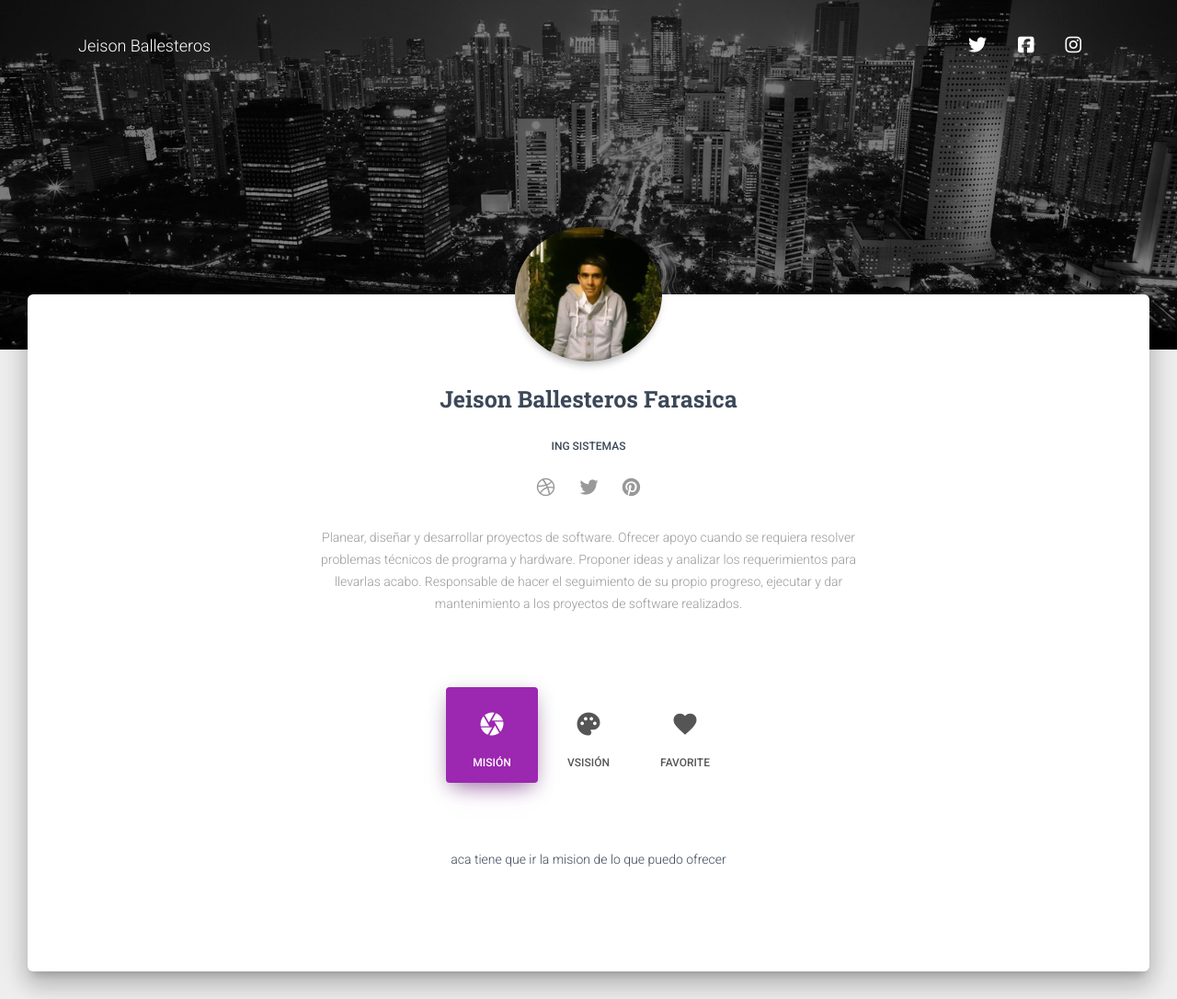
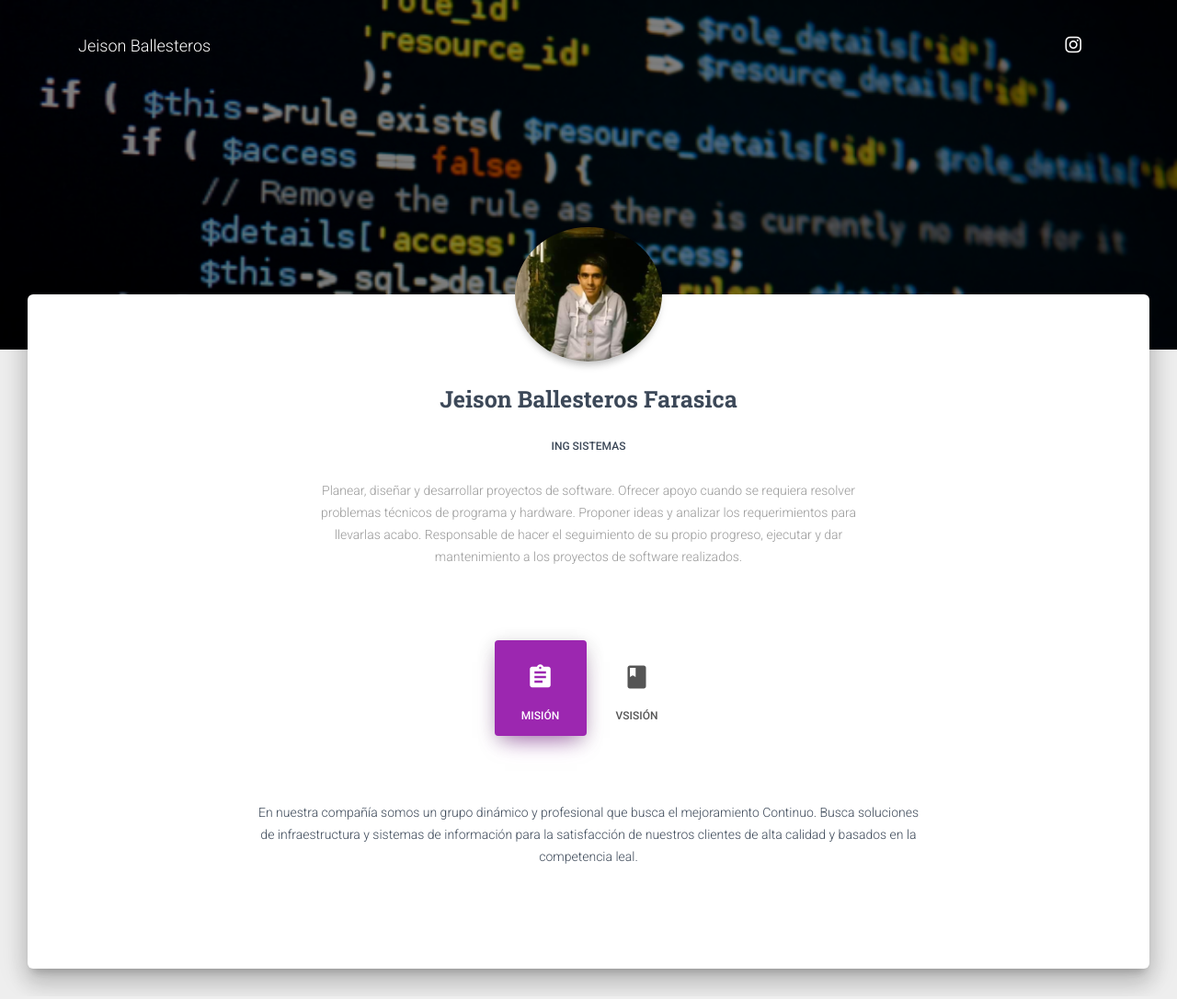
Before and after one commit to FarasicaJeison/LineaEnfasis, a website: page JeisonBallesteros.html in a window 1280 px wide. Shown: the whole page at 92% size. Drawn offline with Linux system fonts and the light colour scheme; some packages are replaced by stand-ins of ours.

Commit message:
algunnos arreglos

```diff
--- a/JeisonBallesteros.html
+++ b/JeisonBallesteros.html
@@ -51,18 +51,9 @@
         <ul class="navbar-nav ml-auto">
 
 
+
           <li class="nav-item">
-            <a class="nav-link" rel="tooltip" title="" data-placement="bottom" href="https://twitter.com/CreativeTim" target="_blank" data-original-title="Follow us on Twitter">
-              <i class="fa fa-twitter"></i>
-            </a>
-          </li>
-          <li class="nav-item">
-            <a class="nav-link" rel="tooltip" title="" data-placement="bottom" href="https://www.facebook.com/CreativeTim" target="_blank" data-original-title="Like us on Facebook">
-              <i class="fa fa-facebook-square"></i>
-            </a>
-          </li>
-          <li class="nav-item">
-            <a class="nav-link" rel="tooltip" title="" data-placement="bottom" href="https://www.instagram.com/CreativeTimOfficial" target="_blank" data-original-title="Follow us on Instagram">
+            <a class="nav-link" rel="tooltip" title="" data-placement="bottom" href="https://www.instagram.com/soy.jeiison/" target="_blank" data-original-title="Follow us on Instagram">
               <i class="fa fa-instagram"></i>
             </a>
           </li>
@@ -70,7 +61,7 @@
       </div>
     </div>
   </nav>
-  <div class="page-header header-filter" data-parallax="true" style="background-image: url('assets/img/city-profile.jpg');"></div>
+  <div class="page-header header-filter" data-parallax="true" style="background-image: url('assets/img/phpCode.png');"></div>
   <div class="main main-raised">
     <div class="profile-content">
       <div class="container">
@@ -83,10 +74,7 @@
               <div class="name">
                 <h3 class="title">Jeison Ballesteros Farasica</h3>
                 <h6>Ing sistemas</h6>
-                <a href="#pablo" class="btn btn-just-icon btn-link btn-dribbble"><i class="fa fa-dribbble"></i></a>
-                <a href="#pablo" class="btn btn-just-icon btn-link btn-twitter"><i class="fa fa-twitter"></i></a>
-                <a href="#pablo" class="btn btn-just-icon btn-link btn-pinterest"><i class="fa fa-pinterest"></i></a>
-              </div>
+                             </div>
             </div>
           </div>
         </div>
@@ -99,19 +87,19 @@
               <ul class="nav nav-pills nav-pills-icons justify-content-center" role="tablist">
                 <li class="nav-item">
                   <a class="nav-link active" href="#studio" role="tab" data-toggle="tab">
-                    <i class="material-icons">camera</i> Misión
+                    <i class="material-icons">assignment</i> Misión
                   </a>
                 </li>
                 <li class="nav-item">
                   <a class="nav-link" href="#works" role="tab" data-toggle="tab">
-                    <i class="material-icons">palette</i> Vsisión
+                    <i class="material-icons">book</i> Vsisión
                   </a>
                 </li>
-                <li class="nav-item">
+              <!--  <li class="nav-item">
                   <a class="nav-link" href="#favorite" role="tab" data-toggle="tab">
                     <i class="material-icons">favorite</i> Favorite
                   </a>
-                </li>
+                </li>-->
               </ul>
             </div>
           </div>
@@ -123,7 +111,9 @@
 
               </div>
                <div class="col-md-8 ml-auto">
-               <p>aca tiene que ir la mision de lo que puedo ofrecer</p>
+               <p>En nuestra compañía somos un grupo dinámico y profesional que busca el mejoramiento
+                Continuo. Busca soluciones de infraestructura y sistemas de información para la satisfacción
+                de nuestros clientes de alta calidad y basados en la competencia leal.</p>
               </div>
               <div class="col-md-2 mr-auto">
 
@@ -136,7 +126,9 @@
 
               </div>
                <div class="col-md-8 ml-auto">
-               <p>aca tiene que ir la vision de lo que puedo ofrecer</p>
+               <p>Destacarnos como una empresa líder del mercado local en la prestación de
+                Servicios de infraestructura y sistemas de información brindando a nuestros
+                Clientes los más altos estándares de calidad.</p>
               </div>
               <div class="col-md-2 mr-auto">
 
```
Also changed, not shown: assets/img/phpCode.png (added).
